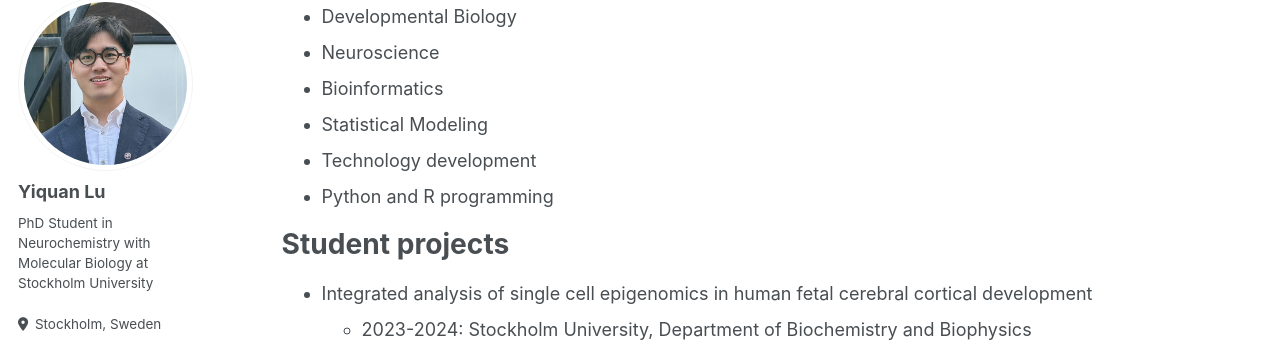
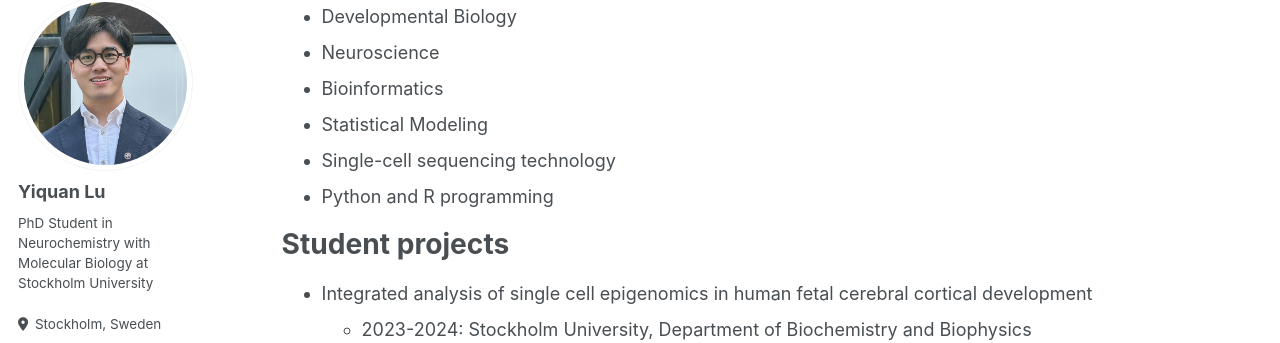
Before and after one commit to Yiquanlu/Yiquanlu.github.io, a Jekyll site: the page built from _pages/cv.md, in a window 1280 px wide and 900 px high, scrolled down 319 px. Shown: the part 110-453 px from the top of the window. Built offline with Jekyll 4.4.1, drawn with Linux system fonts in a browser that asks for light colours.

Commit message:
cv change

```diff
--- a/_pages/cv.md
+++ b/_pages/cv.md
@@ -22,7 +22,7 @@ Interests
 * Neuroscience
 * Bioinformatics
 * Statistical Modeling
-* Technology development
+* Single-cell sequencing technology
 * Python and R programming
 
 Student projects
```
